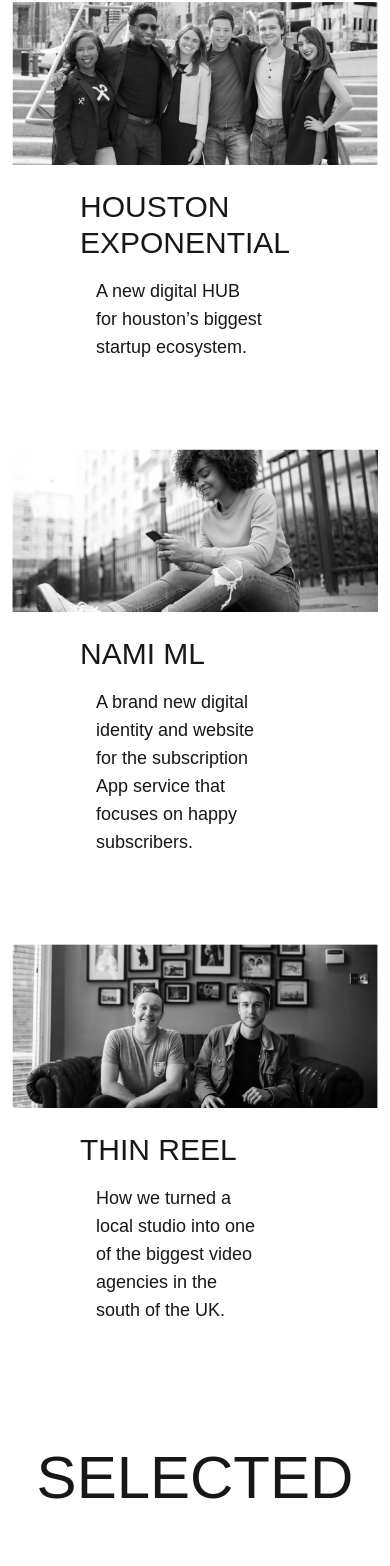
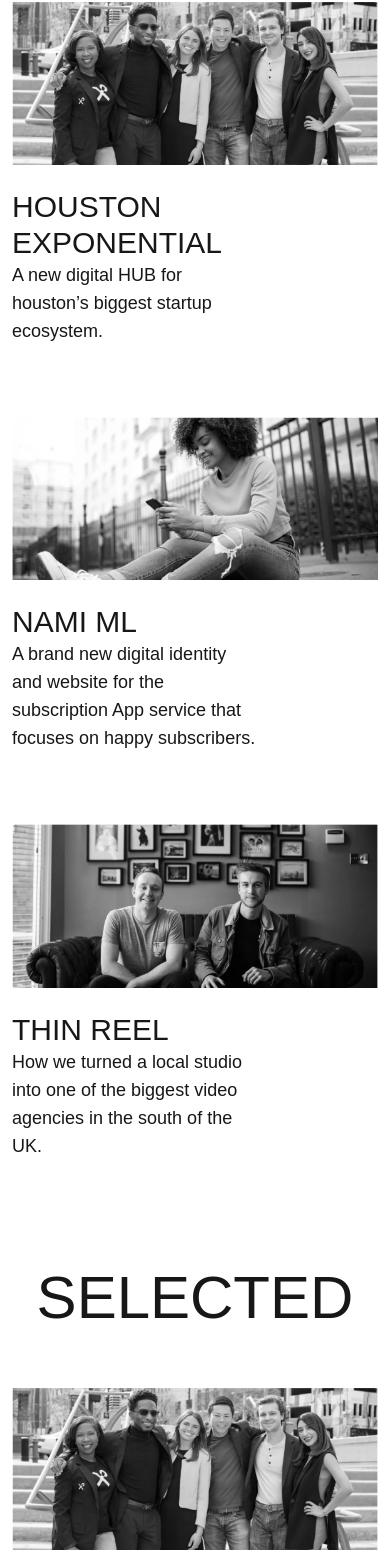
Before and after one commit to code4ju/k-pops, a React (Vite) app: page / in a window 390 px wide. Shown: the part 1381-2947 px from the top of the page. Built offline with nearby package versions, Linux system fonts and the light colour scheme; what tailwindcss-motion would draw is missing.

Commit message:
responsive finished for Homepage.tsx

```diff
--- a/src/components/Gallery.tsx
+++ b/src/components/Gallery.tsx
@@ -3,45 +3,45 @@ export const Gallery = () => {
 		<>
 			<div className="flex flex-col gap-12">
 				<h1 className="text-6xl self-center">SELECTED</h1>
-				<div className="flex flex-col-reverse justify-between w-full lg:w-10/12 lg:m-auto lg:flex-row lg:items-center">
-					<div className="flex flex-col p-3 pl-20 lg:w-1/2">
+				<div className="flex flex-col-reverse justify-between w-full xl:w-10/12 xl:m-auto xl:flex-row xl:items-center">
+					<div className="flex flex-col p-3 xl:pl-20 xl:w-1/2">
 						<h4 className="text-3xl">HOUSTON EXPONENTIAL</h4>
-						<p className="text-lg p-4 w-8/12">
+						<p className="text-lg xl:p-4 w-8/12">
 							A new digital HUB for houston’s biggest startup
 							ecosystem.
 						</p>
 					</div>
 					<img
-						className="p-3 lg:w-1/2"
+						className="p-3 xl:w-1/2"
 						src="./img/assets/GalleryHouston-Exponential1.png"
 						alt=""
 					/>
 				</div>
-				<div className="flex flex-col-reverse justify-between w-full lg:w-10/12 lg:m-auto lg:flex-row-reverse lg:items-center">
-					<div className="flex flex-col p-3 pl-20 lg:w-1/2">
+				<div className="flex flex-col-reverse justify-between w-full xl:w-10/12 xl:m-auto xl:flex-row-reverse xl:items-center">
+					<div className="flex flex-col p-3 xl:pl-20 xl:w-1/2">
 						<h4 className="text-3xl">NAMI ML</h4>
-						<p className="text-lg p-4 w-8/12">
+						<p className="text-lg xl:p-4 w-8/12">
 							A brand new digital identity and website for the
 							subscription App service that focuses on happy
 							subscribers.
 						</p>
 					</div>
 					<img
-						className="p-3 lg:w-1/2"
+						className="p-3 xl:w-1/2"
 						src="./img/assets/GalleryNami-ML.png"
 						alt=""
 					/>
 				</div>
-				<div className="flex flex-col-reverse justify-between w-full lg:w-10/12 lg:m-auto lg:flex-row lg:items-center">
-					<div className="flex flex-col p-3 pl-20 lg:w-1/2">
+				<div className="flex flex-col-reverse justify-between w-full xl:w-10/12 xl:m-auto xl:flex-row xl:items-center">
+					<div className="flex flex-col p-3 xl:pl-20 xl:w-1/2">
 						<h4 className="text-3xl">THIN REEL</h4>
-						<p className="text-lg p-4 w-8/12">
+						<p className="text-lg xl:p-4 w-8/12">
 							How we turned a local studio into one of the biggest
 							video agencies in the south of the UK.
 						</p>
 					</div>
 					<img
-						className="p-3 lg:w-1/2"
+						className="p-3 xl:w-1/2"
 						src="./img/assets/GalleryThin-Reel.png"
 						alt=""
 					/>
```
